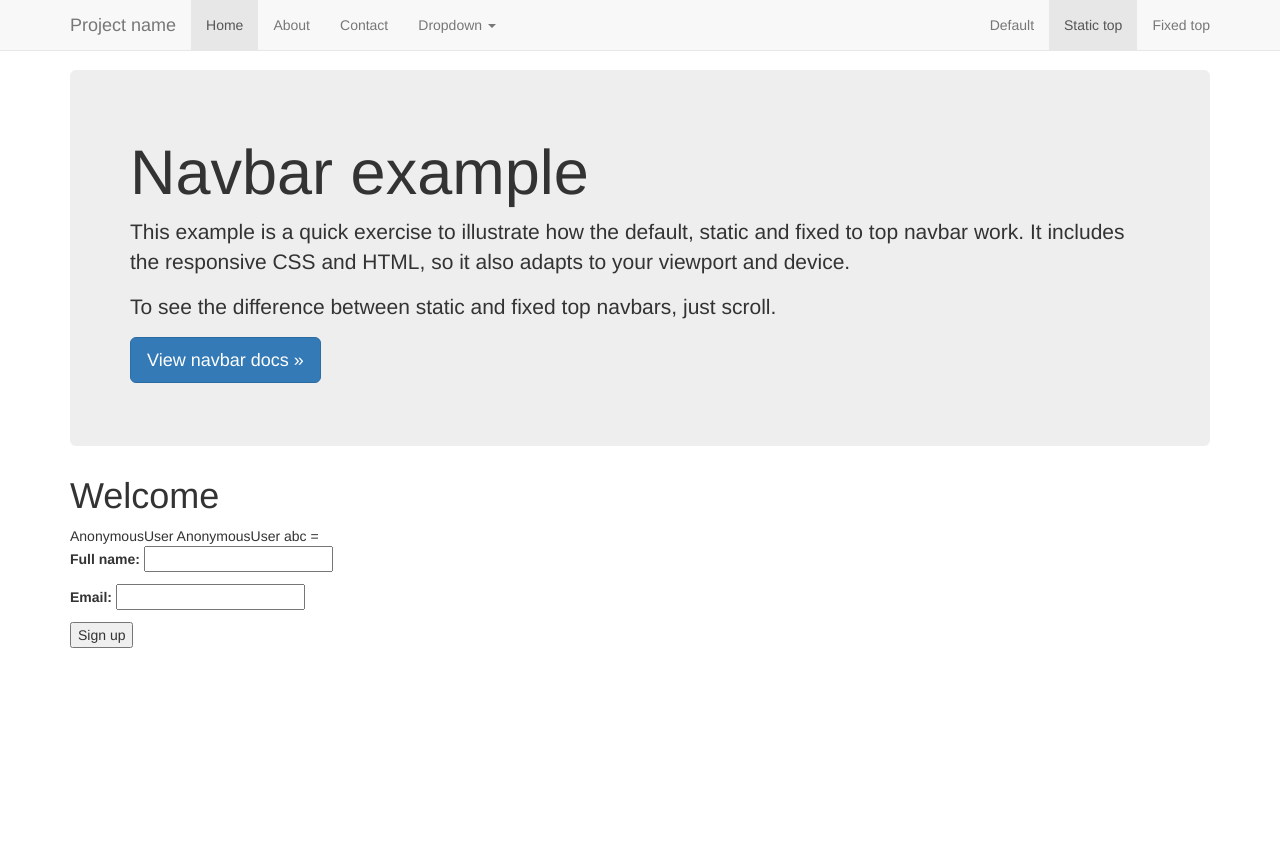
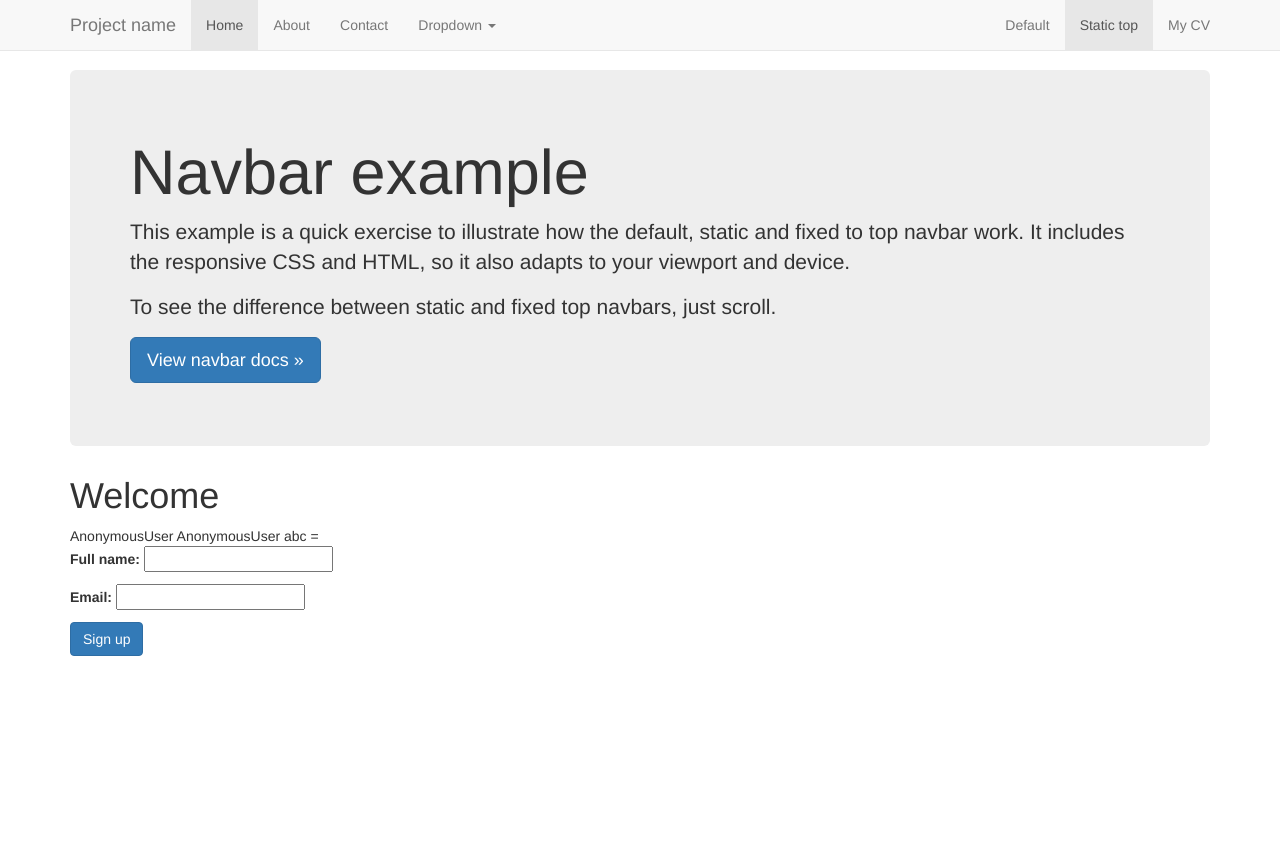
Before and after one commit to EvenYan/website, a Django app: page / in a window 1280 px wide. Shown: the top 855 px of the page. Run offline with Django 3.2, Linux system fonts and the light colour scheme; some libraries are stand-ins or nearby versions.

Commit message:
Add style for Sign-Up button

```diff
--- a/templates/home.html
+++ b/templates/home.html
@@ -27,6 +27,6 @@ abc = {{ abc }}
     <!--<input type="text">-->
     <!--<input>-->
 
-    <input type="submit" value="Sign up">
+    <input class="btn btn-primary" type="submit" value="Sign up">
 </form>
 {% endblock %}
--- a/templates/navbar.html
+++ b/templates/navbar.html
@@ -31,7 +31,7 @@
           <ul class="nav navbar-nav navbar-right">
             <li><a href="../navbar/">Default</a></li>
             <li class="active"><a href="./">Static top <span class="sr-only">(current)</span></a></li>
-            <li><a href="../navbar-fixed-top/">Fixed top</a></li>
+            <li><a href="../navbar-fixed-top/">My CV</a></li>
           </ul>
         </div><!--/.nav-collapse -->
       </div>
```
